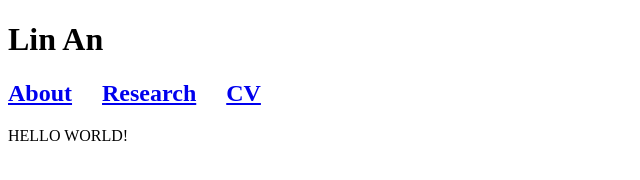
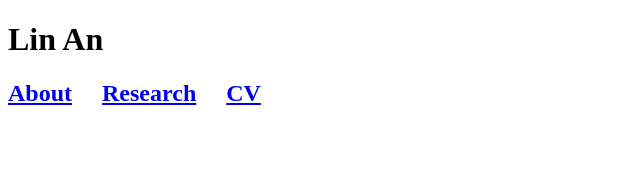
Before and after one commit to anlin00007/anlin00007.github.io, a plain HTML site: page index.html in a window 1280 px wide. Shown: the whole page, without its empty margins (0-640 px from the left). Drawn offline with Linux system fonts and the light colour scheme.

Commit message:
Update index.html

```diff
--- a/index.html
+++ b/index.html
@@ -8,7 +8,7 @@
   <body>
 
     <h2><a href="biolin/index.html">About</a> &nbsp &nbsp  <a href="/research.html">Research</a> &nbsp &nbsp <a href="CV.pdf">CV</a></h2>
-    <p> HELLO WORLD!</p>
+    <p> </p>
 
   </body>
 </html>
```
